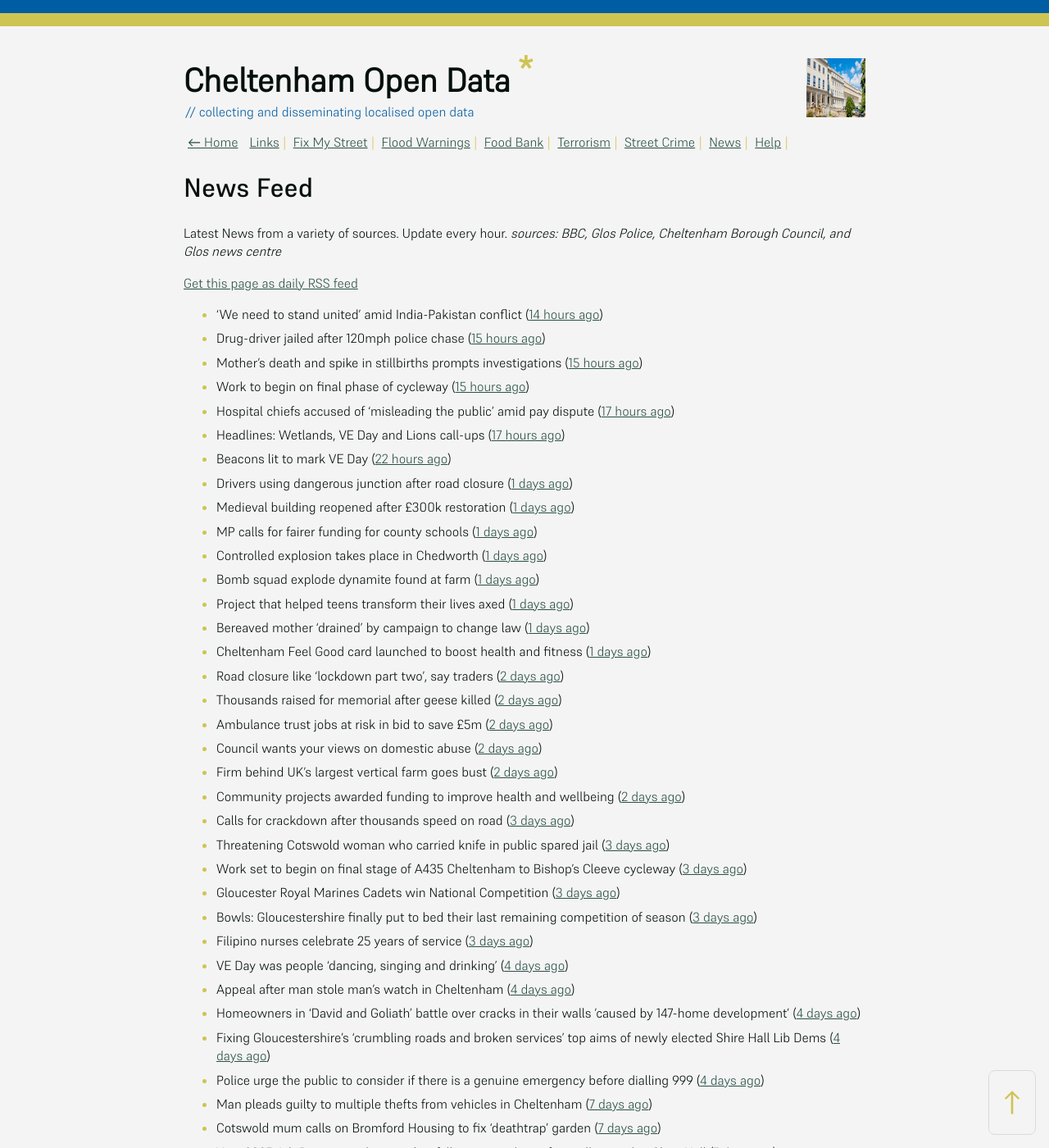
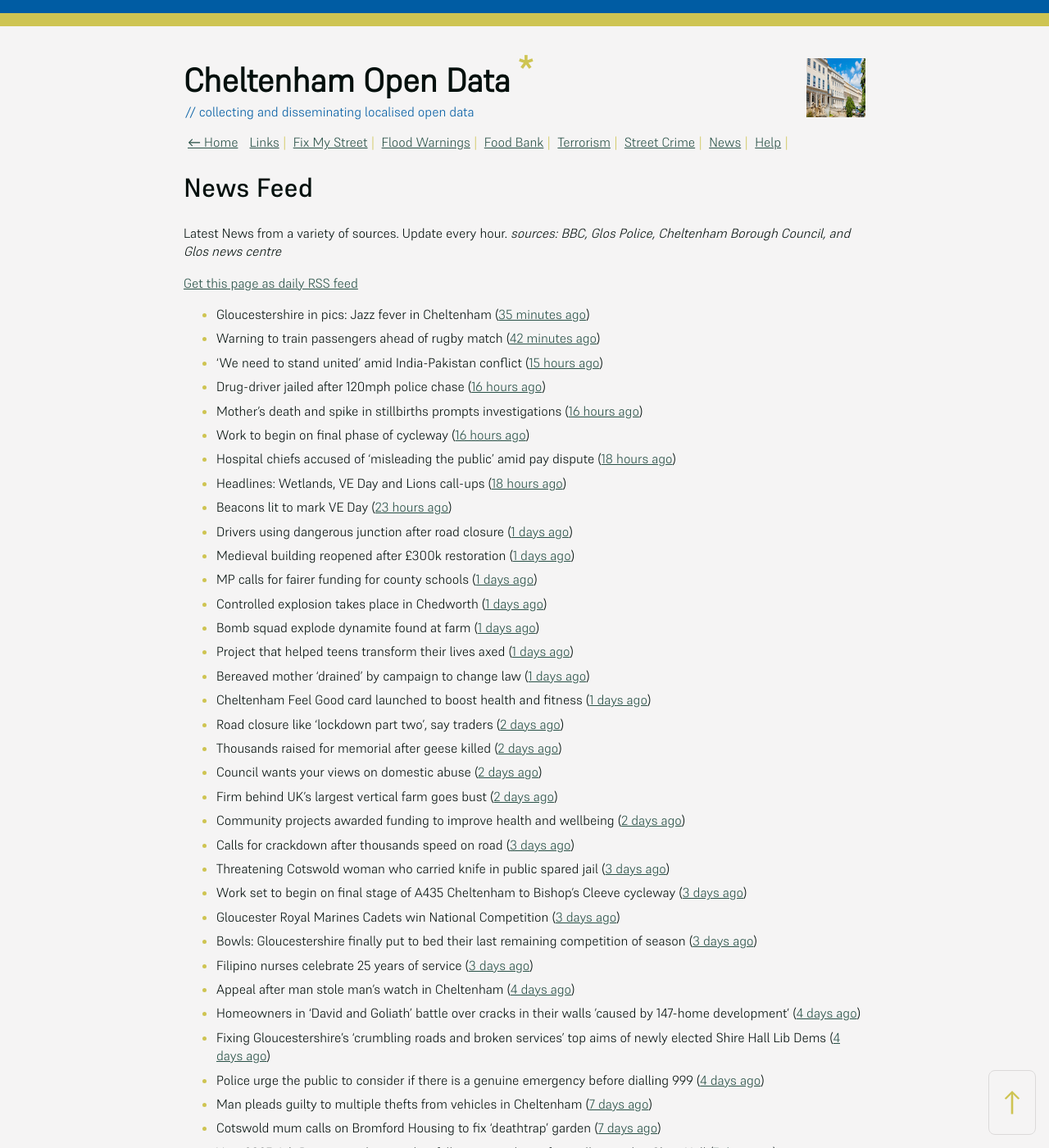
Before and after one commit to mat-0/cheltenham-open-data, a Jekyll site: the page built from _pages/news.md, in a window 1280 px wide and 1400 px high. Shown: the whole window at 82% size. Built offline with Jekyll 4.4.1, drawn with Linux system fonts in a browser that asks for light colours; some of the changed text lies outside the part shown.

Commit message:
Updated 2025-05-10 06:57:50

```diff
--- a/_pages/news.md
+++ b/_pages/news.md
@@ -12,13 +12,15 @@ _sources: BBC, Glos Police, Cheltenham Borough Council, and Glos news centre_
 [Get this page as daily RSS feed](/daily.rss)
 
 <!-- news_marker starts -->
-- 'We need to stand united' amid India-Pakistan conflict ([14 hours ago](https://www.bbc.com/news/articles/cx202gvxgj7o))
-- Drug-driver jailed after 120mph police chase ([15 hours ago](https://www.bbc.com/news/articles/c8jgl2gdj3jo))
-- Mother’s death and spike in stillbirths prompts investigations ([15 hours ago](https://gloucesternewscentre.co.uk/mothers-death-and-spike-in-stillbirths-prompts-investigations/))
-- Work to begin on final phase of cycleway ([15 hours ago](https://www.bbc.com/news/articles/cjwq3242dego))
-- Hospital chiefs accused of ‘misleading the public’ amid pay dispute ([17 hours ago](https://gloucesternewscentre.co.uk/hospital-chiefs-accused-of-misleading-the-public-amid-pay-dispute/))
-- Headlines: Wetlands, VE Day and Lions call-ups ([17 hours ago](https://www.bbc.com/news/articles/c4gre522d7lo))
-- Beacons lit to mark VE Day ([22 hours ago](https://www.bbc.com/news/videos/c74nln2wnzko))
+- Gloucestershire in pics: Jazz fever in Cheltenham ([35 minutes ago](https://www.bbc.com/news/articles/cql23676qlgo))
+- Warning to train passengers ahead of rugby match ([42 minutes ago](https://www.bbc.com/news/articles/cde2e6kx43xo))
+- 'We need to stand united' amid India-Pakistan conflict ([15 hours ago](https://www.bbc.com/news/articles/cx202gvxgj7o))
+- Drug-driver jailed after 120mph police chase ([16 hours ago](https://www.bbc.com/news/articles/c8jgl2gdj3jo))
+- Mother’s death and spike in stillbirths prompts investigations ([16 hours ago](https://gloucesternewscentre.co.uk/mothers-death-and-spike-in-stillbirths-prompts-investigations/))
+- Work to begin on final phase of cycleway ([16 hours ago](https://www.bbc.com/news/articles/cjwq3242dego))
+- Hospital chiefs accused of ‘misleading the public’ amid pay dispute ([18 hours ago](https://gloucesternewscentre.co.uk/hospital-chiefs-accused-of-misleading-the-public-amid-pay-dispute/))
+- Headlines: Wetlands, VE Day and Lions call-ups ([18 hours ago](https://www.bbc.com/news/articles/c4gre522d7lo))
+- Beacons lit to mark VE Day ([23 hours ago](https://www.bbc.com/news/videos/c74nln2wnzko))
 - Drivers using dangerous junction after road closure ([1 days ago](https://www.bbc.com/news/articles/c0qnq5jvwz0o))
 - Medieval building reopened after £300k restoration ([1 days ago](https://www.bbc.com/news/articles/cwy6y3d1xz0o))
 - MP calls for fairer funding for county schools ([1 days ago](https://www.bbc.com/news/articles/c14kz050y3ro))
@@ -29,7 +31,6 @@ _sources: BBC, Glos Police, Cheltenham Borough Council, and Glos news centre_
 - Cheltenham Feel Good card launched to boost health and fitness ([1 days ago](https://www.cheltenham.gov.uk/news/article/3007/cheltenham_feel_good_card_launched_to_boost_health_and_fitness))
 - Road closure like 'lockdown part two', say traders ([2 days ago](https://www.bbc.com/news/articles/c3r8r3yrjgjo))
 - Thousands raised for memorial after geese killed ([2 days ago](https://www.bbc.com/news/articles/cn80d0k231yo))
-- Ambulance trust jobs at risk in bid to save £5m ([2 days ago](https://www.bbc.com/news/articles/c078721k50xo))
 - Council wants your views on domestic abuse ([2 days ago](https://gloucesternewscentre.co.uk/council-wants-your-views-on-domestic-abuse/))
 - Firm behind UK's largest vertical farm goes bust ([2 days ago](https://www.bbc.com/news/articles/c9qwq5245zvo))
 - Community projects awarded funding to improve health and wellbeing ([2 days ago](https://www.cheltenham.gov.uk/news/article/3006/community_projects_awarded_funding_to_improve_health_and_wellbeing))
@@ -39,7 +40,6 @@ _sources: BBC, Glos Police, Cheltenham Borough Council, and Glos news centre_
 - Gloucester Royal Marines Cadets win National Competition ([3 days ago](https://gloucesternewscentre.co.uk/gloucester-royal-marines-cadets-win-national-competition/))
 - Bowls: Gloucestershire finally put to bed their last remaining competition of season ([3 days ago](https://gloucesternewscentre.co.uk/bowls-gloucestershire-finally-put-to-bed-their-last-remaining-competition-of-season/))
 - Filipino nurses celebrate 25 years of service ([3 days ago](https://gloucesternewscentre.co.uk/filipino-nurses-celebrate-25-years-of-service/))
-- VE Day was people 'dancing, singing and drinking' ([4 days ago](https://www.bbc.com/news/articles/cvg9y4pye5ro))
 - Appeal after man stole man’s watch in Cheltenham ([4 days ago](https://gloucesternewscentre.co.uk/appeal-after-man-stole-mans-watch-in-cheltenham/))
 - Homeowners in ‘David and Goliath’ battle over cracks in their walls ’caused by 147-home development’ ([4 days ago](https://gloucesternewscentre.co.uk/homeowners-in-david-and-goliath-battle-over-cracks-in-their-walls-caused-by-147-home-development/))
 - Fixing Gloucestershire’s ‘crumbling roads and broken services’ top aims of newly elected Shire Hall Lib Dems ([4 days ago](https://gloucesternewscentre.co.uk/fixing-gloucestershires-crumbling-roads-and-broken-services-top-aims-of-newly-elected-shire-hall-lib-dems/))
```
Also changed, not shown: other parts of _pages/news.md (+1 -1 lines), _data/flood.json (+5 -69 lines), index.md (+4 -4 lines).
